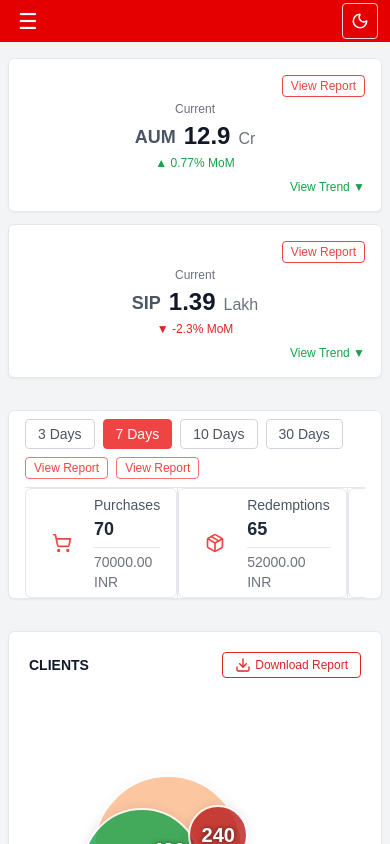
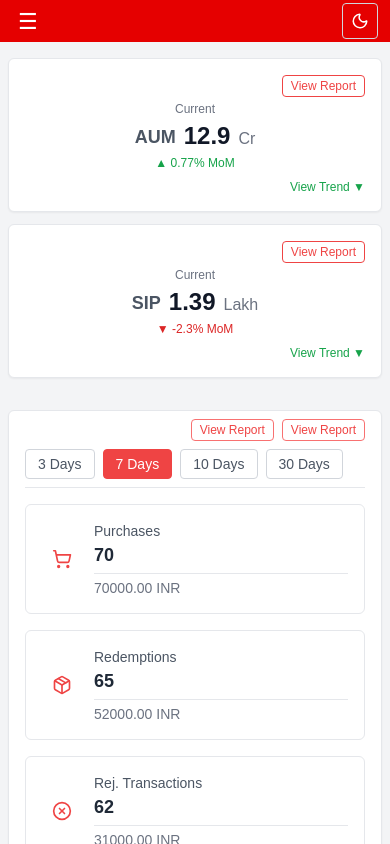
Before and after one commit to njg37/financial-dashboard, a Next.js app: page / in a window 390 px wide. Shown: the top 844 px of the page. Built offline with nearby package versions, Linux system fonts and the light colour scheme.

Commit message:
Fix : UI for Mobile (statsSection)

```diff
--- a/src/app/components/StatsSection.tsx
+++ b/src/app/components/StatsSection.tsx
@@ -46,8 +46,28 @@ export default function StatsSection() {
 
   return (
     <div className="bg-white dark:bg-gray-900 rounded-md shadow-sm border border-gray-200 dark:border-gray-700 px-4">
-      {/* Top Bar */}
-      <div className="flex justify-between items-center py-2 border-b border-gray-200 dark:border-gray-700 flex-wrap gap-2">
+      {/* --- Top Bar --- */}
+
+      {/* ✅ Mobile layout */}
+      <div className="flex flex-col gap-2 py-2 border-b border-gray-200 dark:border-gray-700 md:hidden">
+        <div className="flex justify-between items-start">
+          <div></div>
+          <div className="flex gap-2">
+            <button className="text-xs text-red-500 dark:text-red-400 border border-red-400 dark:border-red-600 rounded px-2 py-0.5 hover:bg-red-50 dark:hover:bg-red-900 transition-colors">
+              View Report
+            </button>
+            <button className="text-xs text-red-500 dark:text-red-400 border border-red-400 dark:border-red-600 rounded px-2 py-0.5 hover:bg-red-50 dark:hover:bg-red-900 transition-colors">
+              View Report
+            </button>
+          </div>
+        </div>
+        <div className="pl-0">
+          <TimeFilter onChange={(value) => setSelectedRange(value)} />
+        </div>
+      </div>
+
+      {/* ✅ Tablet/Desktop layout */}
+      <div className="hidden md:flex justify-between items-center py-2 border-b border-gray-200 dark:border-gray-700 flex-wrap gap-2">
         <TimeFilter onChange={(value) => setSelectedRange(value)} />
         <div className="flex gap-2 flex-wrap">
           <button className="text-xs text-red-500 dark:text-red-400 border border-red-400 dark:border-red-600 rounded px-2 py-0.5 hover:bg-red-50 dark:hover:bg-red-900 transition-colors">
@@ -59,46 +79,36 @@ export default function StatsSection() {
         </div>
       </div>
 
-      {/* Stats Cards Row */}
-      <div className="overflow-x-auto">
-        <div className="flex w-full min-w-[600px] divide-x divide-gray-200 dark:divide-gray-700">
+      {/* --- Stats Cards Grid --- */}
+      <div className="py-4">
         {loading && !stats ? (
           <div className="p-4">Loading stats...</div>
         ) : stats ? (
-            <>
-              <div className="flex-1">
+          <div className="grid grid-cols-1 sm:grid-cols-2 md:grid-cols-3 lg:grid-cols-5 gap-4">
             <StatCard
               icon={<ShoppingCart size={20} />}
               label="Purchases"
               value={stats.purchases}
               amount={stats.purchasesAmount}
             />
-              </div>
-              <div className="flex-1">
             <StatCard
               icon={<Package size={20} />}
               label="Redemptions"
               value={stats.redemptions}
               amount={stats.redemptionsAmount}
             />
-              </div>
-              <div className="flex-1">
             <StatCard
               icon={<XCircle size={20} />}
               label="Rej. Transactions"
               value={stats.rejTransactions}
               amount={stats.rejTransactionsAmount}
             />
-              </div>
-              <div className="flex-1">
             <StatCard
               icon={<HandCoins size={20} />}
               label="SIP Rejections"
               value={stats.sipRejections}
               amount={stats.sipRejectionsAmount}
             />
-              </div>
-              <div className="flex-1">
             <StatCard
               icon={<LineChart size={20} />}
               label="New SIP"
@@ -106,12 +116,10 @@ export default function StatsSection() {
               amount={stats.newSipAmount}
             />
           </div>
-            </>
         ) : (
           <div className="p-4">No stats data available.</div>
         )}
       </div>
     </div>
-    </div>
   );
 }
```
Lines whose indentation alone changed are shown as unchanged.
